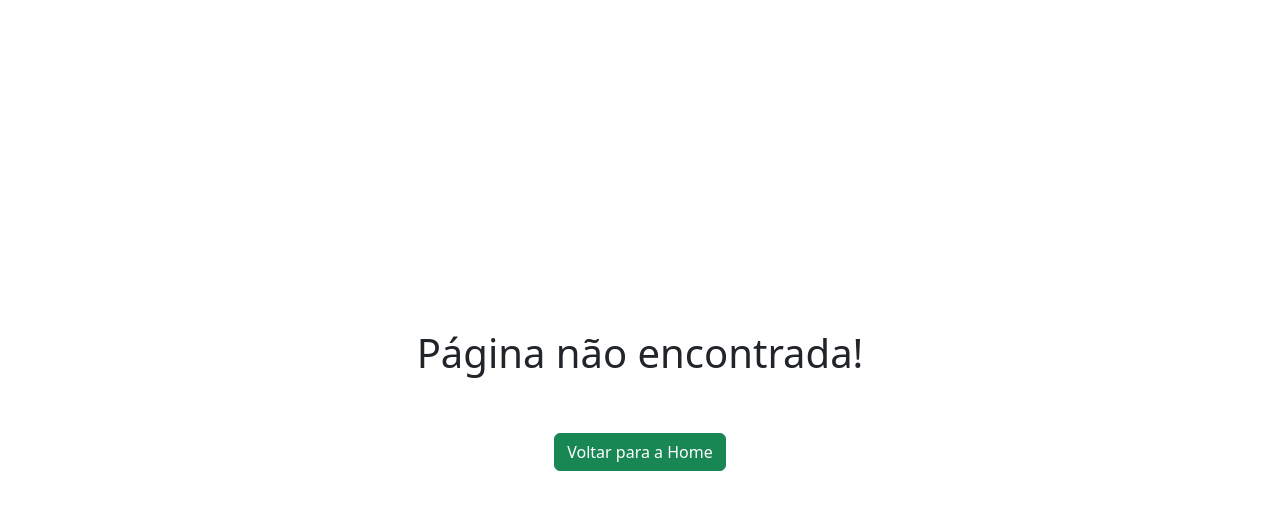
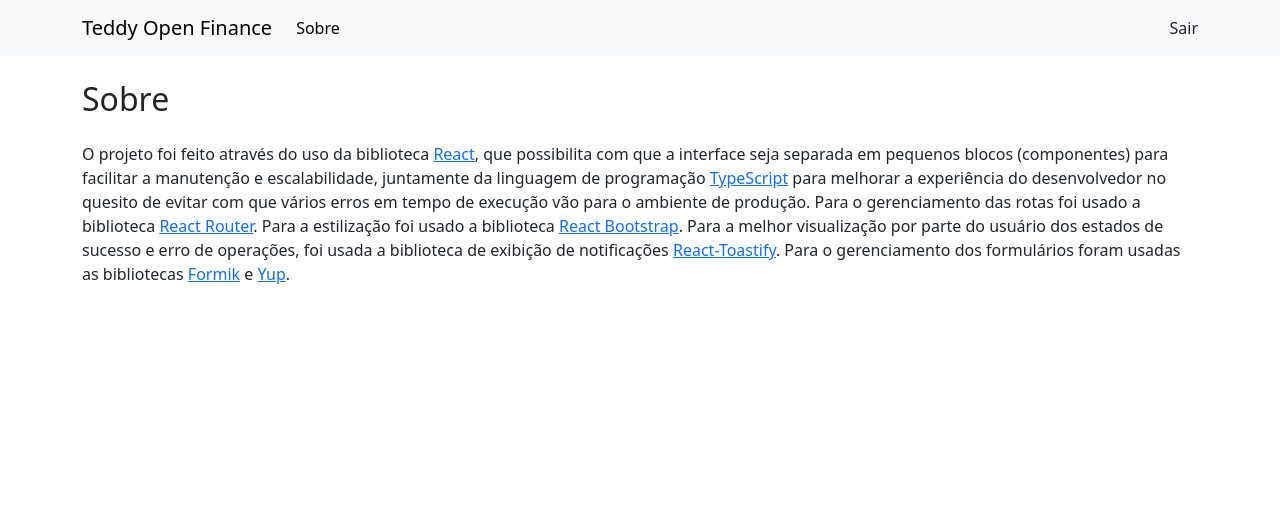
Before and after one commit to zehguilherme/desafio-nexmuv, a React (Vite) app in the folder web/: page /sobre in a window 1280 px wide. Shown: the top 510 px of the page. Built offline with nearby package versions, Linux system fonts and the light colour scheme.

Commit message:
Adição de página Sobre

```diff
--- a/web/src/components/Header.tsx
+++ b/web/src/components/Header.tsx
@@ -14,7 +14,7 @@
 
           <Navbar.Collapse id="basic-navbar-nav">
             <Nav className="me-auto">
-              <NavLink to={"#"} className="nav-link active">
+              <NavLink to={"/sobre"} className="nav-link active">
                 Sobre
               </NavLink>
             </Nav>
--- a/web/src/main.tsx
+++ b/web/src/main.tsx
@@ -7,6 +7,7 @@
 import { Home } from "./pages/Home.tsx";
 import { PartnerRegister } from "./pages/PartnerRegister.tsx";
 import { ExternalCompanyRegister } from "./pages/ExternalCompanyRegister.tsx";
+import { About } from "./pages/About.tsx";
 import { NotFound } from "./pages/NotFound.tsx";
 
 import "react-toastify/dist/ReactToastify.min.css";
@@ -19,6 +20,10 @@
   {
     path: "/",
     element: <Home />,
+  },
+  {
+    path: "/sobre",
+    element: <About />,
   },
   {
     path: "/parceiro",
--- /dev/null
+++ b/web/src/pages/About.tsx
@@ -0,0 +1,56 @@
+import { Container } from "react-bootstrap";
+
+import { Header } from "../components/Header";
+
+export function About() {
+  return (
+    <>
+      <Header />
+
+      <Container as={"main"} className="py-4">
+        <h1 className="h2 mb-4">Sobre</h1>
+
+        <p>
+          O projeto foi feito através do uso da biblioteca{" "}
+          <a href="https://react.dev/" target="_blank">
+            React
+          </a>
+          , que possibilita com que a interface seja separada em pequenos blocos
+          (componentes) para facilitar a manutenção e escalabilidade, juntamente
+          da linguagem de programação{" "}
+          <a href="https://www.typescriptlang.org/" target="_blank">
+            TypeScript
+          </a>{" "}
+          para melhorar a experiência do desenvolvedor no quesito de evitar com
+          que vários erros em tempo de execução vão para o ambiente de produção.
+          Para o gerenciamento das rotas foi usado a biblioteca{" "}
+          <a href="https://reactrouter.com/en/main" target="_blank">
+            React Router
+          </a>
+          . Para a estilização foi usado a biblioteca{" "}
+          <a href="https://react-bootstrap.netlify.app/" target="_blank">
+            React Bootstrap
+          </a>
+          . Para a melhor visualização por parte do usuário dos estados de
+          sucesso e erro de operações, foi usada a biblioteca de exibição de
+          notificações{" "}
+          <a
+            href="https://www.npmjs.com/package/react-toastify"
+            target="_blank"
+          >
+            React-Toastify
+          </a>
+          . Para o gerenciamento dos formulários foram usadas as bibliotecas{" "}
+          <a href="https://formik.org/" target="_blank">
+            Formik
+          </a>{" "}
+          e{" "}
+          <a href="https://github.com/jquense/yup" target="_blank">
+            Yup
+          </a>
+          .
+        </p>
+      </Container>
+    </>
+  );
+}
```
